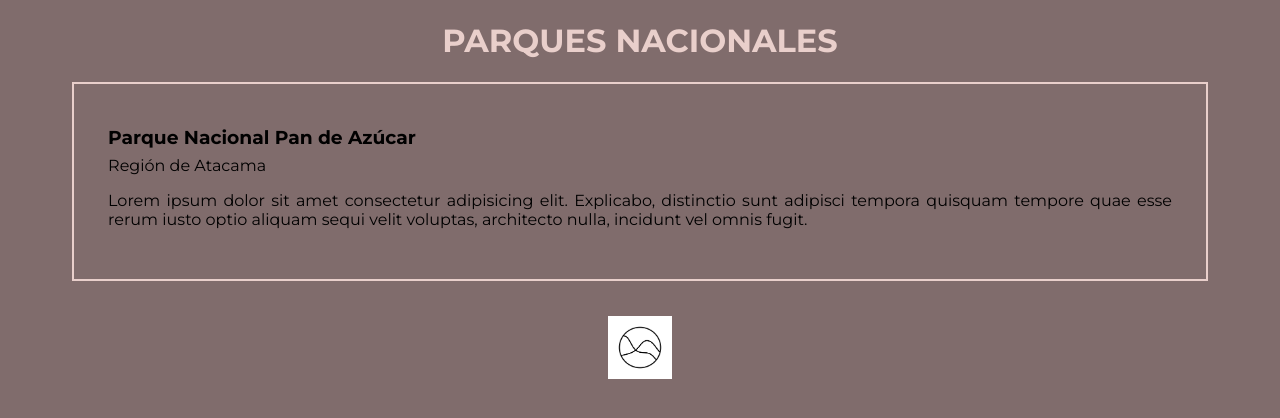
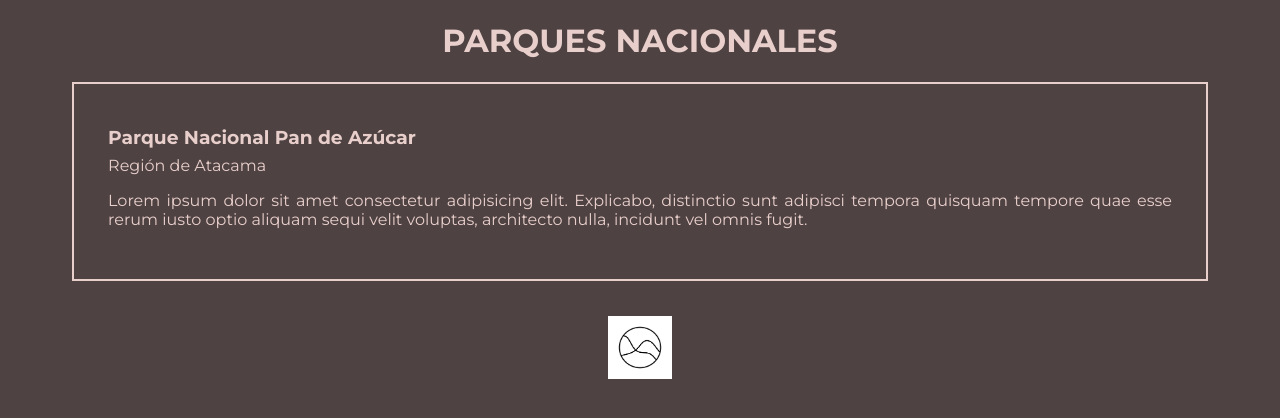
Before and after one commit to defcxz/PGY3121-003D, a plain HTML site: page index.html in a window 1280 px wide. Drawn offline with Linux system fonts and the light colour scheme.

Commit message:
optimizado css

```diff
--- a/css/styles.css
+++ b/css/styles.css
@@ -2,14 +2,15 @@ html{
    font-family: 'Montserrat', sans-serif;
    margin-left: 5%;
    margin-right: 5%;
+   color: #e9cfcb;
+
 }
 
 body{
-   background-color: rgb(128, 108, 108);
+   background-color: rgb(78, 66, 66);
 }
 
 .titulo {
-   color: #e9cfcb;
    text-align: center;
 }
 
```
